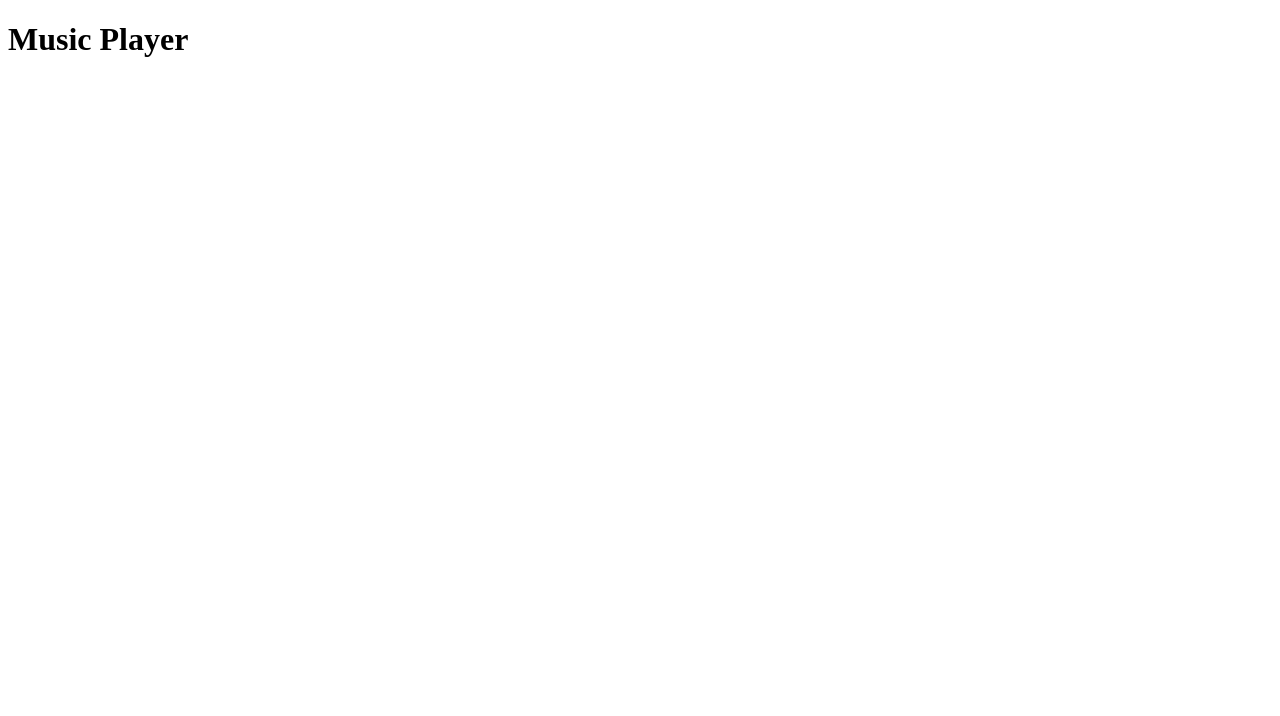
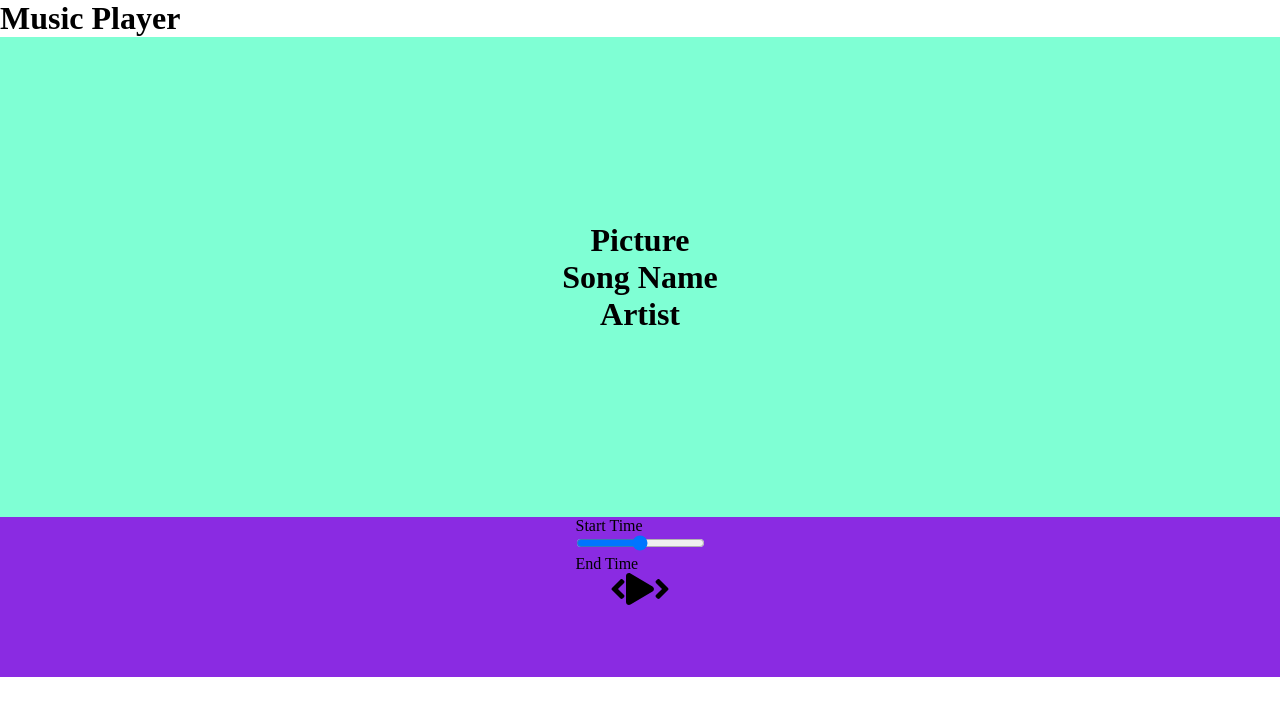
Before and after one commit to bhandeystruck/react-music-player, a React (Create React App) app: page / in a window 1280 px wide. Shown: the top 716 px of the page. Built offline with nearby package versions, Linux system fonts and the light colour scheme.

Commit message:
components=separated

```diff
--- a/package.json
+++ b/package.json
@@ -3,6 +3,9 @@
   "version": "0.1.0",
   "private": true,
   "dependencies": {
+    "@fortawesome/fontawesome-svg-core": "^1.2.35",
+    "@fortawesome/free-solid-svg-icons": "^5.15.3",
+    "@fortawesome/react-fontawesome": "^0.1.14",
     "@testing-library/jest-dom": "^5.11.9",
     "@testing-library/react": "^11.2.5",
     "@testing-library/user-event": "^12.8.3",
--- a/src/App.js
+++ b/src/App.js
@@ -1,8 +1,13 @@
+import Player from "./components/Player";
+import Songs from "./components/Songs";
+import './styles/app.scss';
 
 function App() {
   return (
     <div className="App">
     <h1>Music Player</h1>
+    <Songs/>
+    <Player/>
 
     </div>
   );
--- a/src/components/Player.js
+++ b/src/components/Player.js
@@ -1,8 +1,26 @@
 import React from 'react'
+import {FontAwesomeIcon} from '@fortawesome/react-fontawesome';
+import {faPlay, faAngleLeft, faAngleRight} from "@fortawesome/free-solid-svg-icons";
+
 
 const Player=()=> {
     return (
         <div className="player">
+
+            <div className="time__control">
+                <p>Start Time</p>
+                <input type="range"/>
+                <p>End Time</p>
+            </div>
+
+            <div className="play__control">
+                <FontAwesomeIcon className="skip__back" size="2x" icon={faAngleLeft}/>
+
+                <FontAwesomeIcon className="play" size="2x" icon={faPlay}/>
+
+                <FontAwesomeIcon className="skip__front" size="2x" icon={faAngleRight}/>
+
+            </div>
 
         </div>
     )
--- a/src/components/Songs.js
+++ b/src/components/Songs.js
@@ -1,10 +1,13 @@
 import React from 'react'
-import Player from './Player'
+
 
 const Songs=()=> {
     return (
-        <div className="song">
-        <Player/>
+        <div className="song__container">
+            <h1>Picture</h1>
+            <h1>Song Name</h1>
+            <h1>Artist</h1>
+
 
         </div>
     )
--- /dev/null
+++ b/src/styles/_player.scss
@@ -0,0 +1,7 @@
+.player{
+    min-height: 20vh;
+    background-color: blueviolet;
+    display: flex;
+    align-items: center;
+    flex-direction: column;
+}
--- /dev/null
+++ b/src/styles/_song.scss
@@ -0,0 +1,8 @@
+.song__container{
+    min-height: 60vh;
+    background-color: aquamarine;
+    display: flex;
+    flex-direction: column;
+    align-items: center;
+    justify-content: center;
+}
--- a/src/styles/app.scss
+++ b/src/styles/app.scss
@@ -3,3 +3,6 @@
     padding: 0;
     box-sizing: border-box;
 }
+
+@import "./player";
+@import "./song";
```
Also changed, not shown: 1 other file (tests, documents, lock files or other folders).
